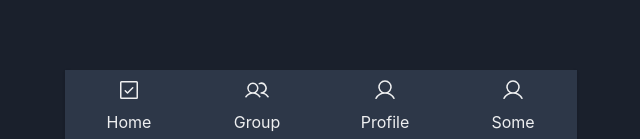
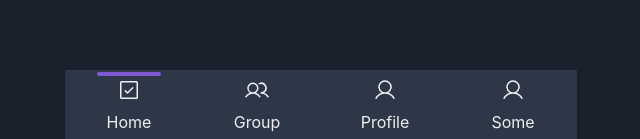
Before and after one commit to bipin-work/todo-jotai, a React app: page /login in a window 1280 px wide. Both pictures are taken after a click on the button "Login". Shown: the part 658-797 px from the top of the page, without its empty margins (319-959 px from the left). Built offline with nearby package versions, Linux system fonts and the light colour scheme.

Commit message:
Adding highlight to navbar

```diff
--- a/src/components/NavigationBar/NavigationBar.tsx
+++ b/src/components/NavigationBar/NavigationBar.tsx
@@ -1,4 +1,4 @@
-import React from "react";
+import React, { useEffect } from "react";
 import {
   Box,
   Flex,
@@ -8,7 +8,7 @@ import {
   Text,
   useColorModeValue,
 } from "@chakra-ui/react";
-import { Link, useNavigate } from "react-router-dom";
+import { Link, useLocation, useNavigate } from "react-router-dom";
 import Home from "../../pages/home/Home";
 import { User, Users, CheckSquare } from "@phosphor-icons/react";
 import { bgTheme } from "../../styles/theming/theme";
@@ -47,10 +47,15 @@ const NavigationItemsData: NavigationItem[] = [
 
 const NavigationBar = () => {
   const bg = useColorModeValue(bgTheme.light, bgTheme.dark);
+  const location = useLocation();
   const navigate = useNavigate();
   const onNavigate = (path: string) => {
     navigate(path);
   };
+
+  useEffect(() => {
+    console.log("location", location.pathname);
+  }, [location.pathname]);
   return (
     <Box
       bg={bg}
@@ -66,10 +71,18 @@ const NavigationBar = () => {
         {NavigationItemsData.map((nav) => (
           <Box
             key={nav.id}
-            className="cursor-pointer w-1/4"
+            className="relative cursor-pointer w-1/4"
             p="2"
             onClick={() => onNavigate(nav.path)}
           >
+            {location.pathname === nav.path && (
+              <Box
+                bg="purple.500"
+                h={1}
+                borderRadius={5}
+                className="absolute top-0.5 left-1/2 -translate-x-1/2 w-1/2"
+              ></Box>
+            )}
             <VStack spacing={2} align="center">
               <Icon boxSize={6} as={nav.icon} />
               <Text size="md">{nav.title}</Text>
```
